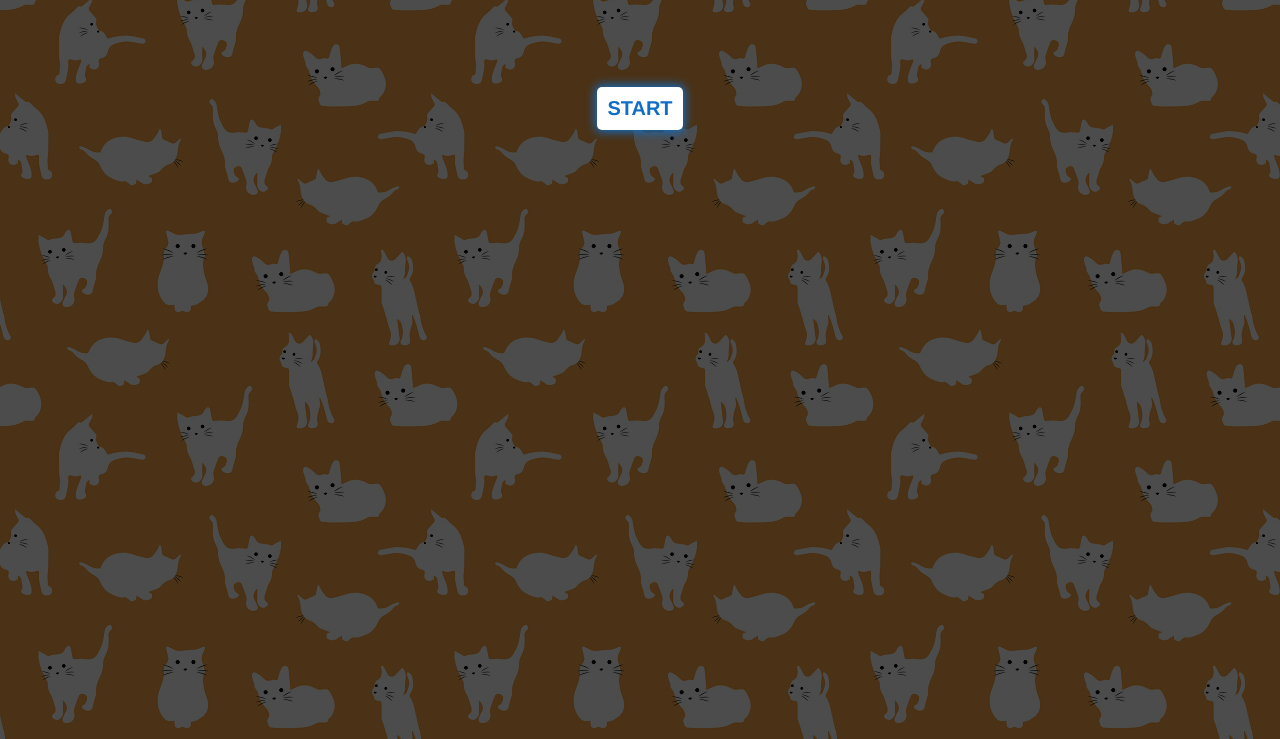
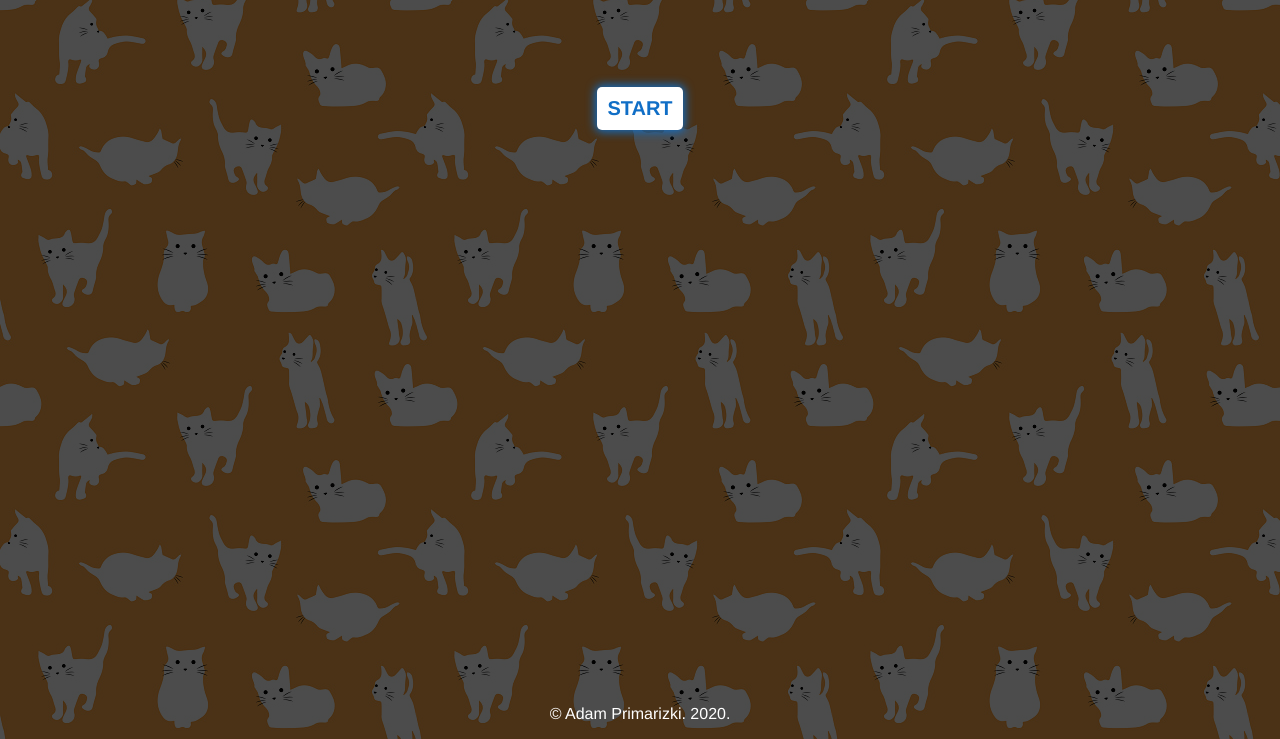
Before and after one commit to prmzk/prmzk.github.io, a plain HTML site: page index.html in a window 1280 px wide. Shown: the part 61-800 px from the top of the page. Drawn offline with Linux system fonts and the light colour scheme.

Commit message:
adding footer, edit readme

```diff
--- a/index.html
+++ b/index.html
@@ -39,4 +39,8 @@
         <h2 id="go" class="hide"> GO!</h2>
 
 </body>
+
+<footer>
+    <p>&copy Adam Primarizki. 2020.</p>
+</footer>
 </html>
--- a/style.css
+++ b/style.css
@@ -181,3 +181,12 @@ body{
 .congratsmenu{
     text-align: center;
 }
+
+footer {
+    position: fixed;
+    left: 0;
+    bottom: 0;
+    width: 100%;
+    color: white;
+    text-align: center;
+  }
```
Also changed, not shown: 1 other file.
